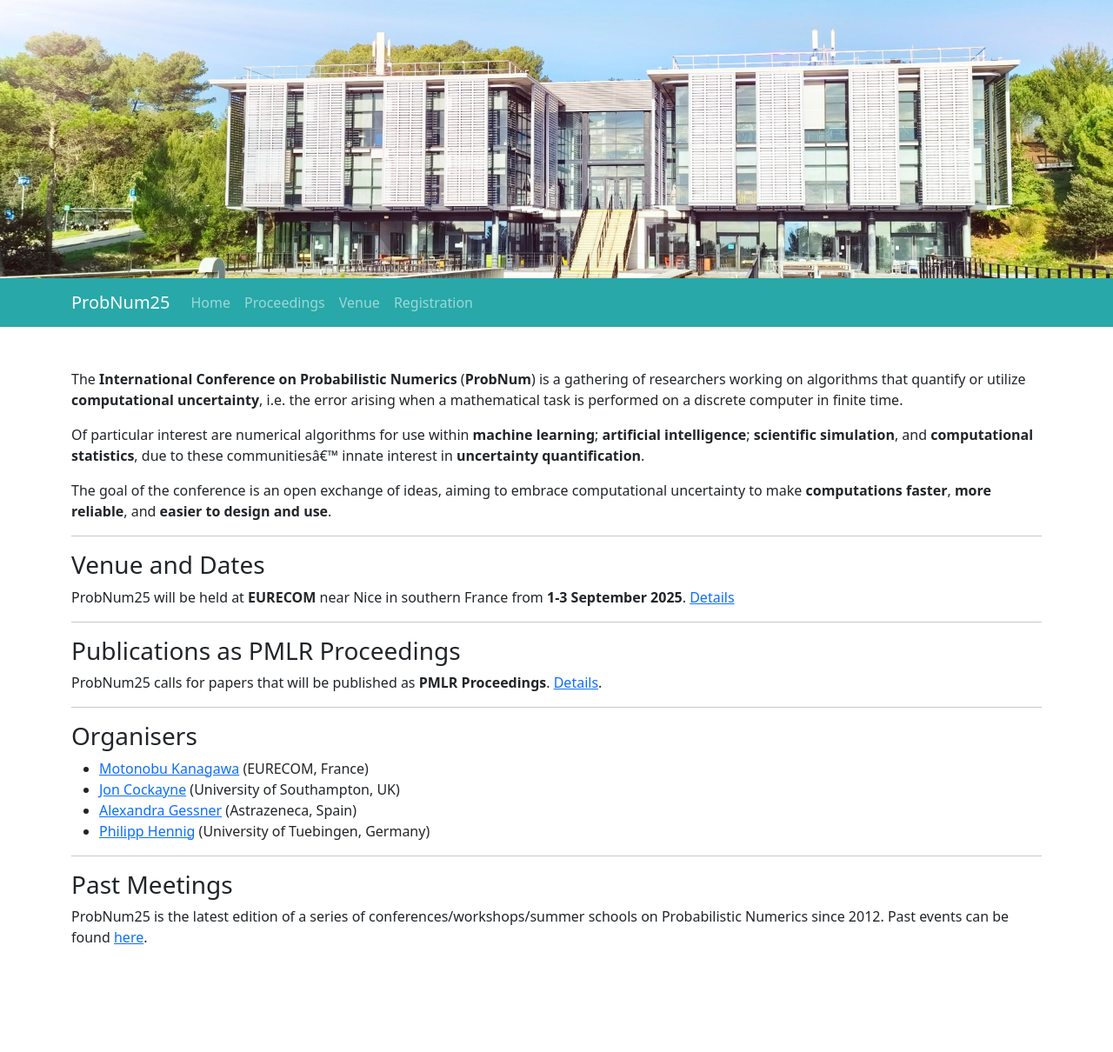
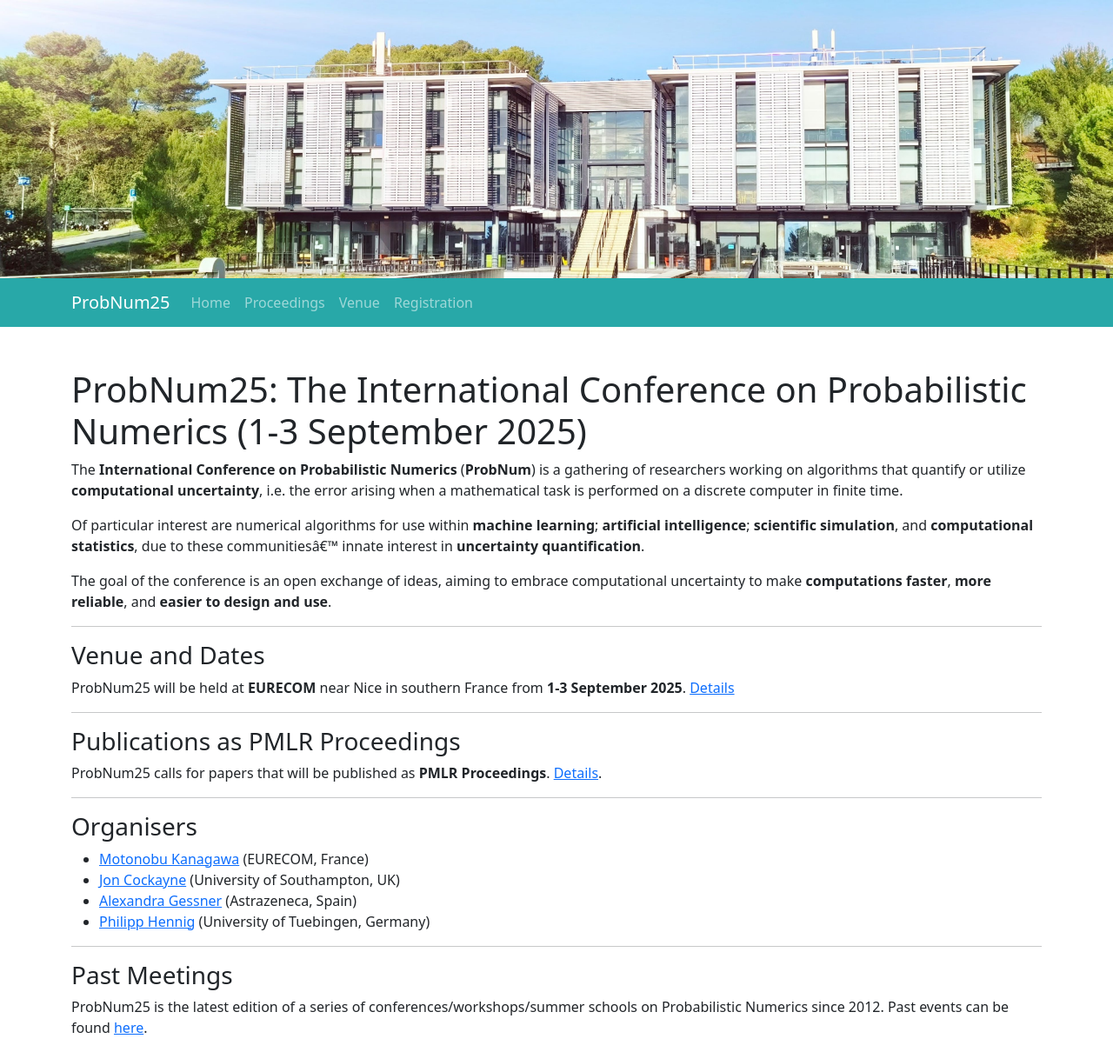
Before and after one commit to probnum2026/probnum2026.github.io, a Jekyll site: the page built from index.md, in a window 1280 px wide. Shown: the whole page at 87% size. Built offline with Jekyll 4.4.1, drawn with Linux system fonts in a browser that asks for light colours; nearby versions of some CDN libraries; before the commit the page ends 1106 px from its top, so only the background shows below that.

Commit message:
Update index.md

```diff
--- a/index.md
+++ b/index.md
@@ -1,8 +1,9 @@
 ---
 layout: default
-title: 'ProbNum25 (1-3 Sept 2025)'
+title: 'ProbNum25'
 header_image: EURECOM-building-updated.jpg
 ---
+# ProbNum25: The International Conference on Probabilistic Numerics (1-3 September 2025)
 
 The **International Conference on Probabilistic Numerics** (**ProbNum**) is a gathering of researchers working on algorithms that quantify or utilize **computational uncertainty**, i.e. the error arising when a mathematical task is performed on a discrete computer in finite time.
 
```
